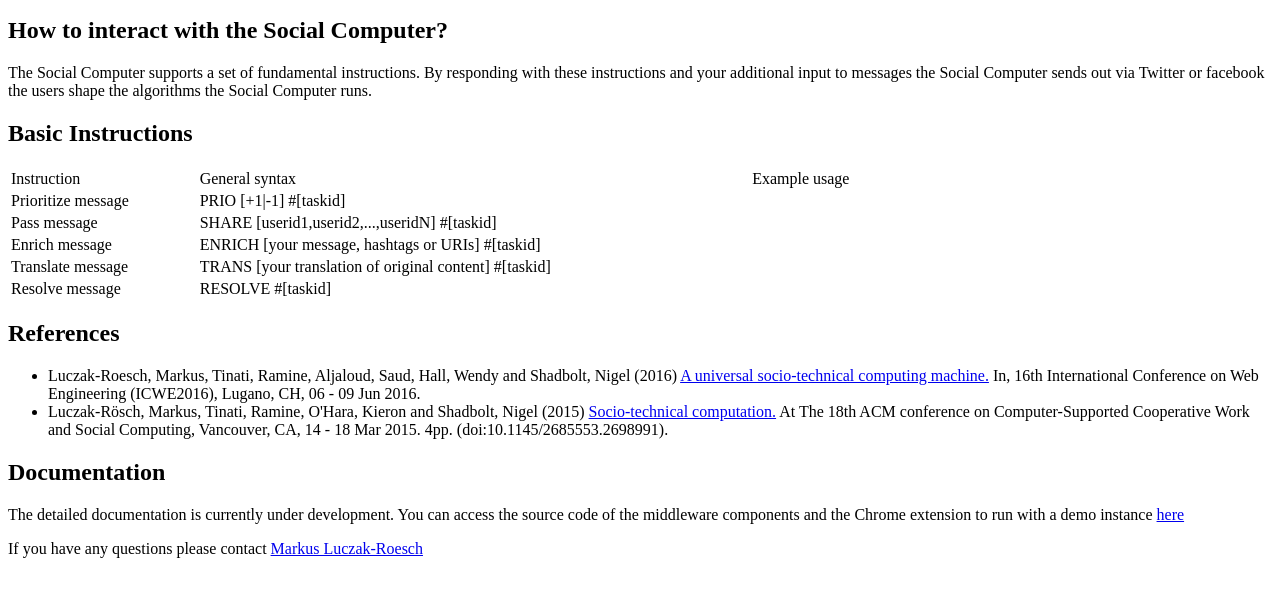
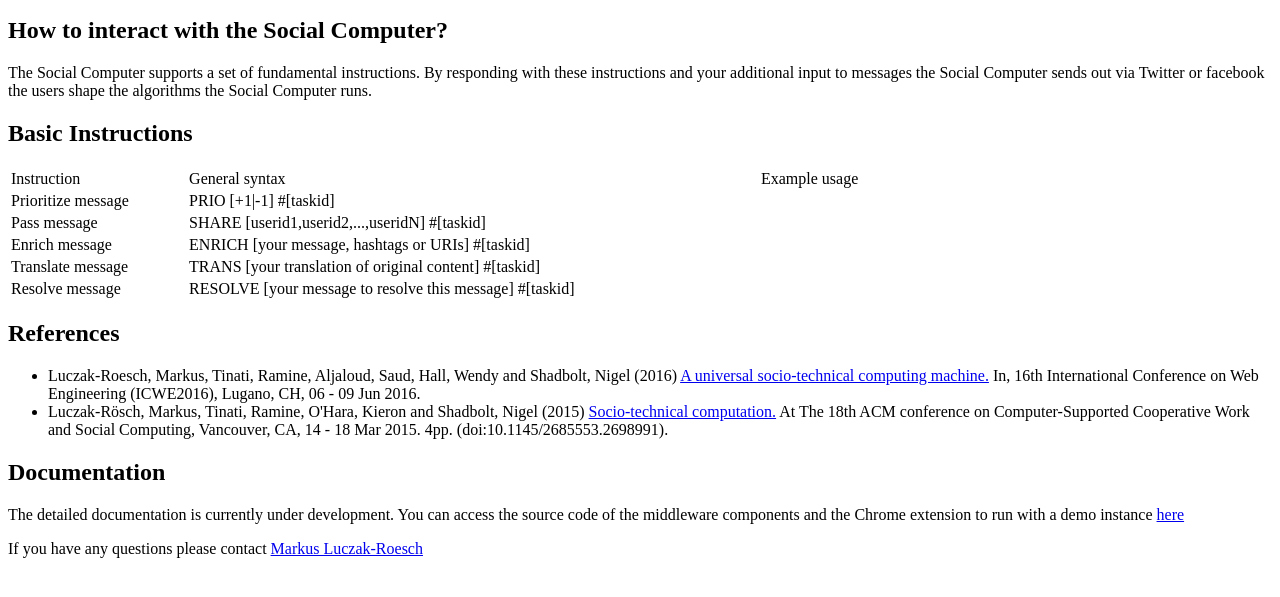
Before and after one commit to Social-Computer/social-computer.github.io, a plain HTML site: page index.html in a window 1280 px wide. Shown: the part 119-716 px from the top of the page. Drawn offline with Linux system fonts and the light colour scheme.

Commit message:
Update index.html

```diff
--- a/index.html
+++ b/index.html
@@ -34,7 +34,7 @@
   </tr>
   <tr>
     <td>Resolve message</td>
-    <td>RESOLVE #[taskid]</td>
+    <td>RESOLVE [your message to resolve this message] #[taskid]</td>
     <td></td>
   </tr>
 </table>
```
